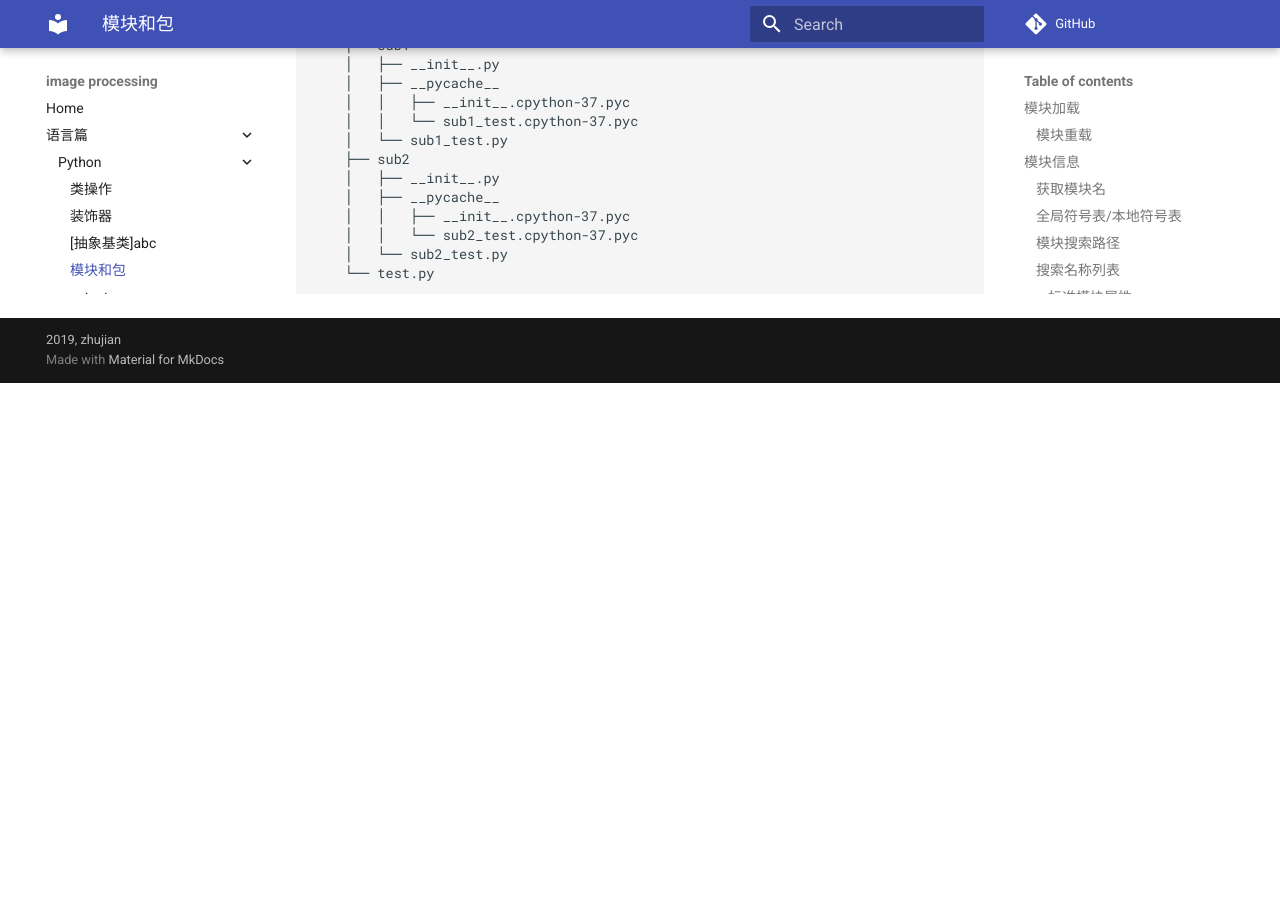
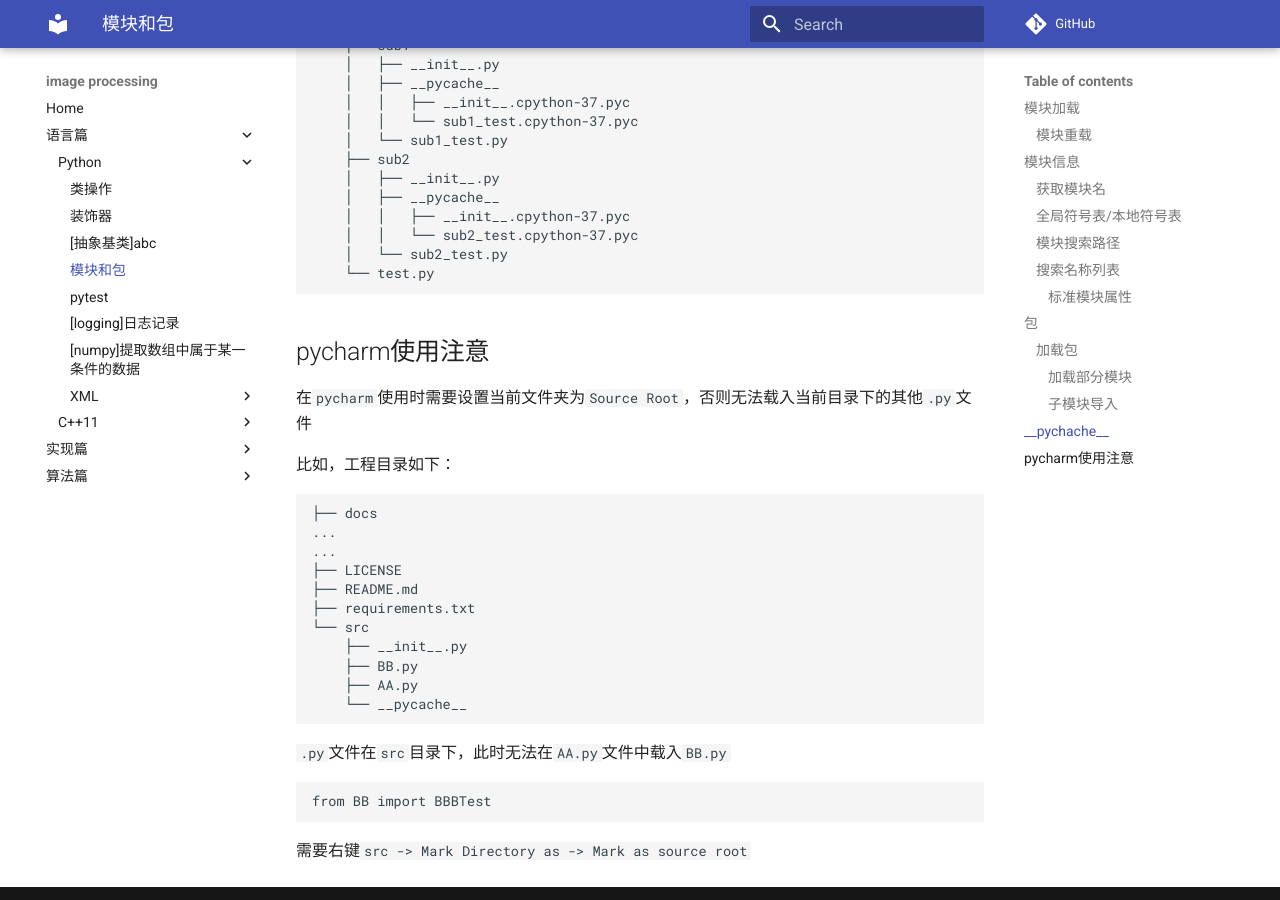
Before and after one commit to Document-Collection/image-processing, an MkDocs documentation site: the page built from docs/python/模块和包.md, in a window 1280 px wide and 900 px high, scrolled down 5948 px. Built offline with MkDocs 1.6.1 and Material for MkDocs 9.7.7, drawn with Linux system fonts in a browser that asks for light colours; comment, search, counter and statistics services are not loaded; before the commit the page ends 6331 px from its top, so only the background shows below that.

Commit message:
docs(python): 在pycharm工程中使用自定义模块

````diff
--- a/docs/python/模块和包.md
+++ b/docs/python/模块和包.md
@@ -315,3 +315,31 @@ module.sub2.sub2_test
     │   └── sub2_test.py
     └── test.py
 ```
+
+## pycharm使用注意
+
+在`pycharm`使用时需要设置当前文件夹为`Source Root`，否则无法载入当前目录下的其他`.py`文件
+
+比如，工程目录如下：
+
+```
+├── docs
+...
+...
+├── LICENSE
+├── README.md
+├── requirements.txt
+└── src
+    ├── __init__.py
+    ├── BB.py
+    ├── AA.py
+    └── __pycache__
+```
+
+`.py`文件在`src`目录下，此时无法在`AA.py`文件中载入`BB.py`
+
+```
+from BB import BBBTest
+```
+
+需要右键`src -> Mark Directory as -> Mark as source root`
````
